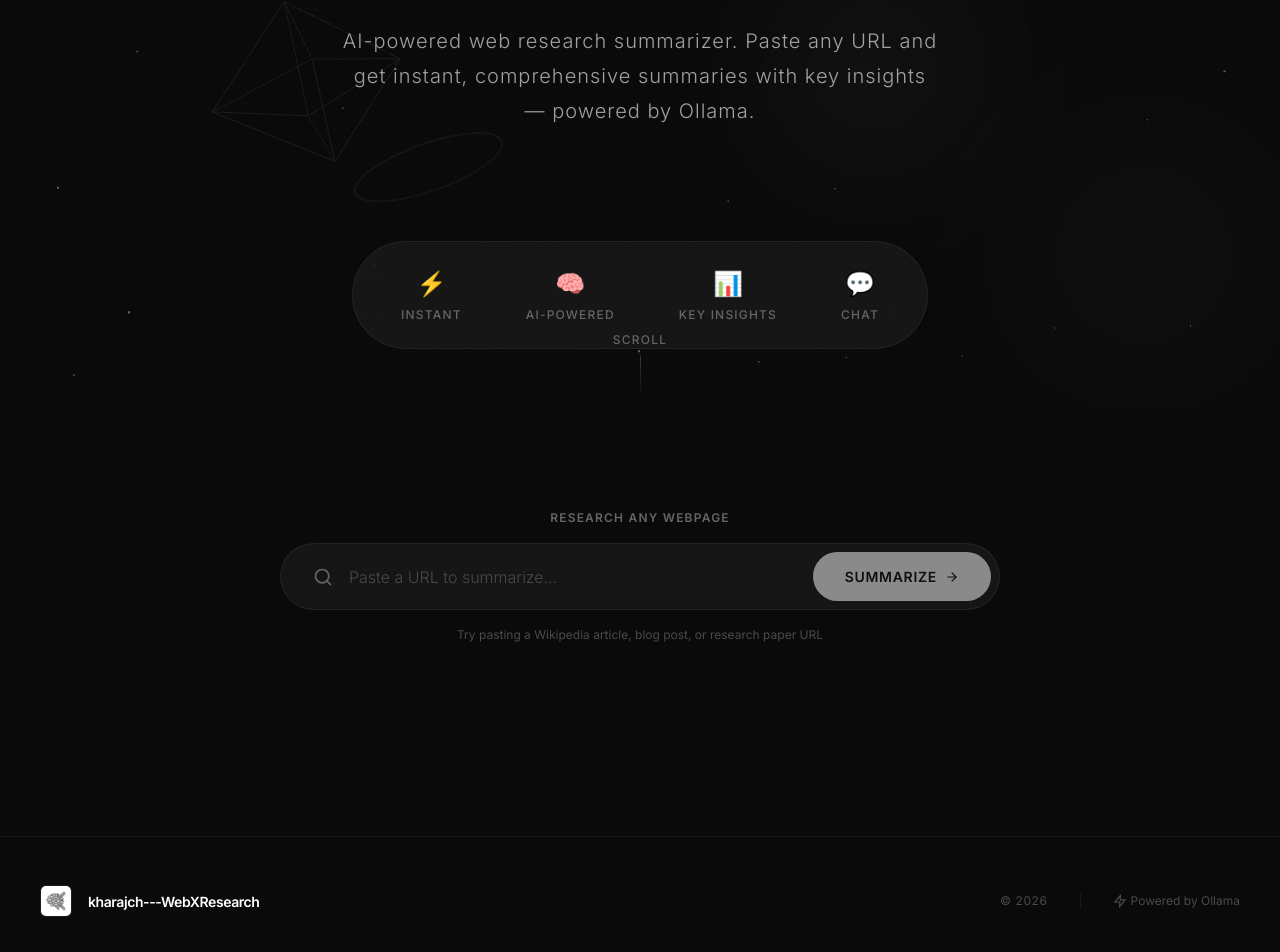
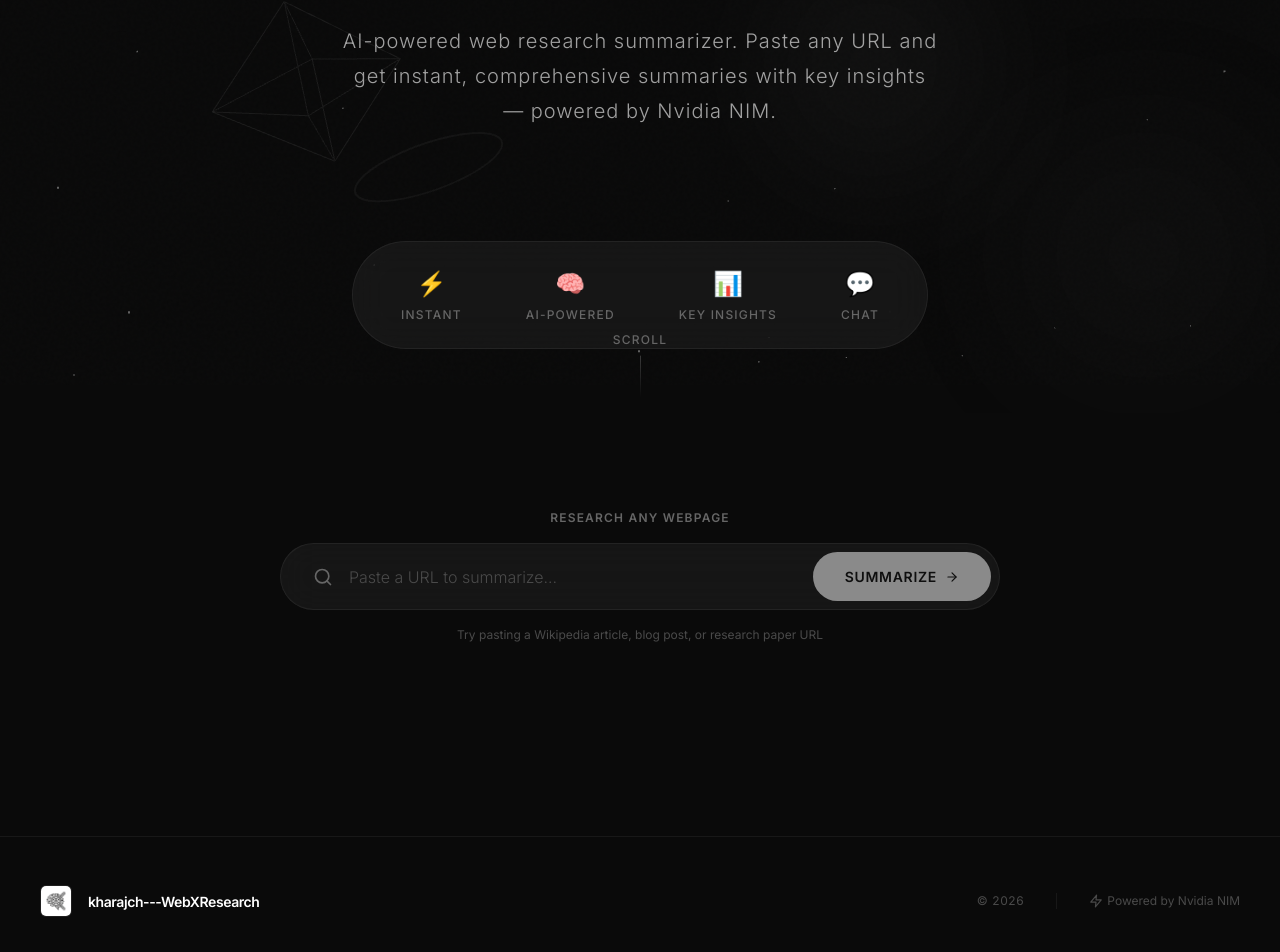
Before and after one commit to kharajch/kharajch---WebXResearch, a Next.js app: page / in a window 1280 px wide. Shown: the part 415-1367 px from the top of the page. Built offline with nearby package versions, Linux system fonts and the light colour scheme; no server answers.

Commit message:
feat: Minimal Changes And UI Improvements

```diff
--- a/app/components/Footer.js
+++ b/app/components/Footer.js
@@ -26,7 +26,7 @@ export default function Footer() {
           <div className={styles.footerDivider} />
           <div className={styles.footerPowered}>
             <FiZap className={styles.footerPoweredIcon} />
-            Powered by Ollama
+            Powered by Nvidia NIM
           </div>
         </div>
       </div>
--- a/app/components/Hero.js
+++ b/app/components/Hero.js
@@ -68,7 +68,7 @@ export default function Hero() {
         transition={{ delay: 0.8, duration: 0.8 }}
       >
         AI-powered web research summarizer. Paste any URL and get instant,
-        comprehensive summaries with key insights — powered by Ollama.
+        comprehensive summaries with key insights — powered by Nvidia NIM.
       </motion.p>
 
       {/* Stats */}
--- a/app/layout.js
+++ b/app/layout.js
@@ -3,13 +3,13 @@ import "./globals.css";
 export const metadata = {
   title: "kharajch---WebXResearch | AI-Powered Web Research Summarizer",
   description:
-    "Summarize any webpage instantly with AI. Paste a URL and get comprehensive research summaries, key insights, and follow-up answers powered by Ollama.",
+    "Summarize any webpage instantly with AI. Paste a URL and get comprehensive research summaries, key insights, and follow-up answers powered by Nvidia NIM.",
   keywords: [
     "web research",
     "AI summarizer",
     "webpage summary",
     "research tool",
-    "Ollama",
+    "Nvidia NIM",
     "kharajch",
     "WebXResearch",
   ],
```
